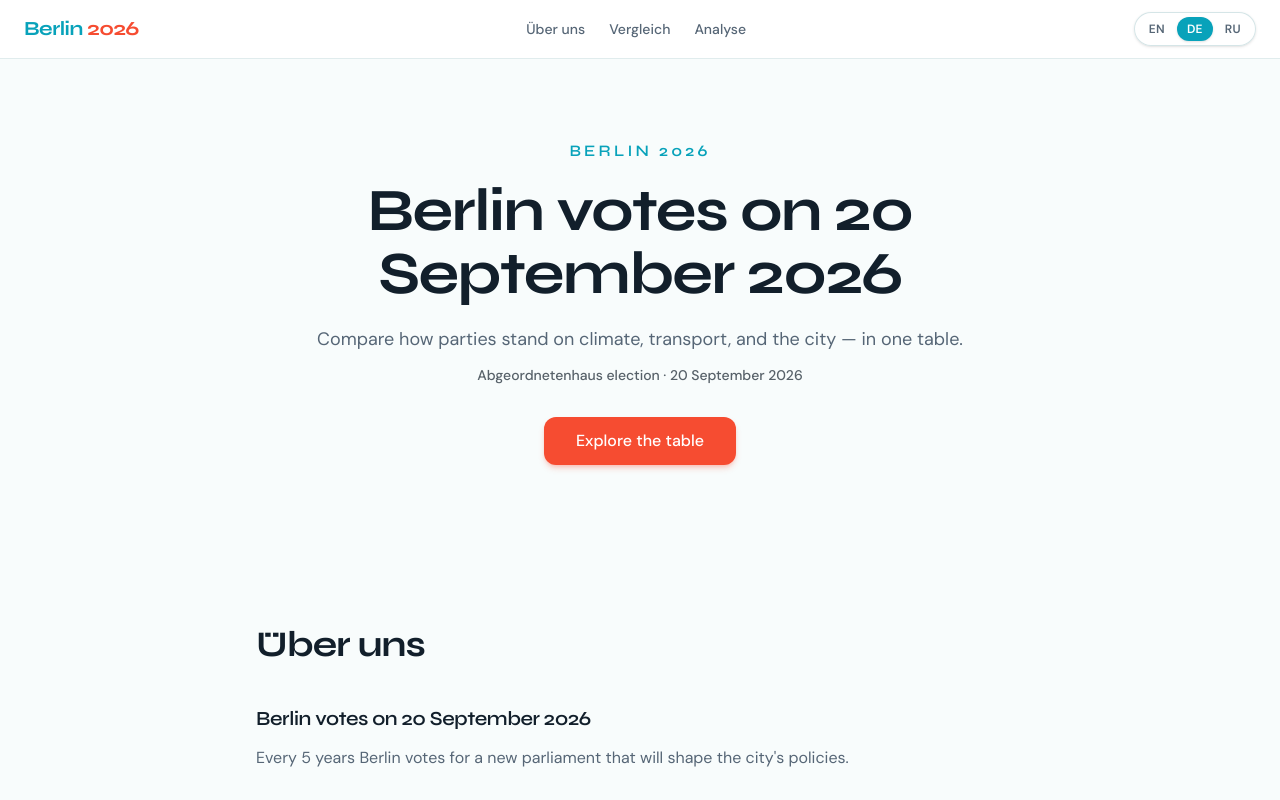
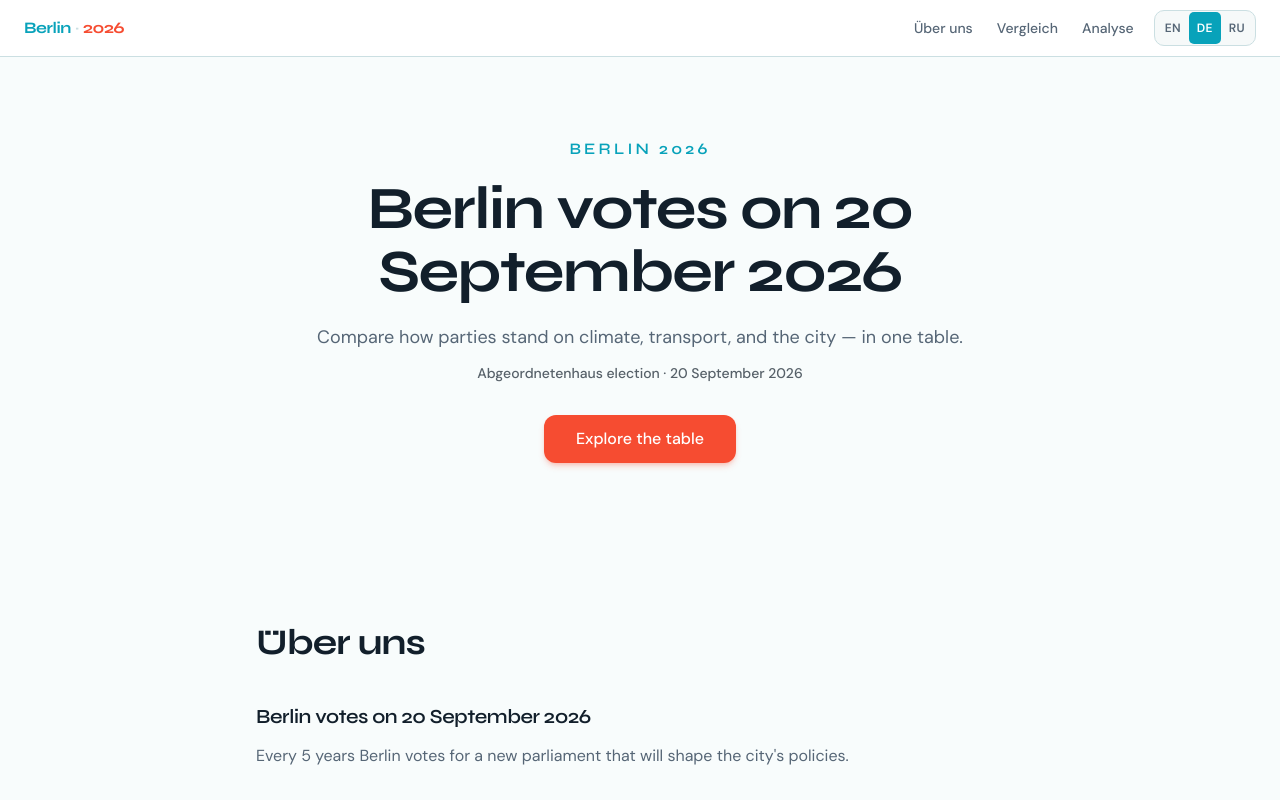
Before and after one commit to mashazyu/berlin-2026, a Next.js app: page /de in a window 1280 px wide. Shown: the top 800 px of the page. Built offline with nearby package versions, Linux system fonts and the light colour scheme.

Commit message:
fix: top menu styling

```diff
--- a/components/language-switcher.tsx
+++ b/components/language-switcher.tsx
@@ -32,7 +32,7 @@ export function LanguageSwitcher({ className }: { className?: string }) {
   return (
     <div
       className={cn(
-        "inline-flex items-center gap-0.5 rounded-full border border-border/80 bg-white/70 p-1 shadow-sm backdrop-blur-sm",
+        "inline-flex h-9 items-center rounded-md border border-border bg-muted/40 p-0.5",
         className
       )}
       role="group"
@@ -44,9 +44,9 @@ export function LanguageSwitcher({ className }: { className?: string }) {
           type="button"
           onClick={() => switchTo(lang)}
           className={cn(
-            "rounded-full px-2.5 py-1 text-xs font-semibold tracking-wide transition-all duration-200",
+            "inline-flex h-8 min-w-8 items-center justify-center rounded-[5px] px-2 text-xs font-semibold tracking-wide transition-colors",
             language === lang
-              ? "bg-primary text-primary-foreground shadow-sm"
+              ? "bg-primary text-primary-foreground"
               : "text-muted-foreground hover:text-foreground"
           )}
           aria-pressed={language === lang}
@@ -54,7 +54,6 @@ export function LanguageSwitcher({ className }: { className?: string }) {
           {LABELS[lang]}
         </button>
       ))}
-      {/* Keep crawlable alternates */}
       <span className="sr-only">
         {SUPPORTED_LANGUAGES.map((lang) => (
           <Link key={lang} href={`/${lang}`}>
--- a/components/site-header.tsx
+++ b/components/site-header.tsx
@@ -22,34 +22,36 @@ export function SiteHeader() {
   }
 
   return (
-    <header className="sticky top-0 z-40 border-b border-border/60 bg-white/90 backdrop-blur-md">
-      <div className="mx-auto flex max-w-7xl items-center justify-between gap-3 px-4 py-3 sm:px-6">
+    <header className="sticky top-0 z-40 border-b border-border bg-white">
+      <div className="mx-auto flex h-14 max-w-7xl items-center justify-between gap-4 px-4 sm:px-6">
         <Link
           href={`/${language}`}
-          className="font-display text-lg font-bold tracking-tight text-foreground sm:text-xl"
+          className="flex h-9 shrink-0 items-center font-display text-base font-bold tracking-tight text-foreground"
           onClick={closeMenu}
         >
-          <span className="text-primary">Berlin</span>{" "}
+          <span className="text-primary">Berlin</span>
+          <span className="mx-1 text-border">·</span>
           <span className="text-accent">2026</span>
         </Link>
 
-        <nav className="hidden items-center gap-6 md:flex" aria-label="Primary">
+        <div className="flex h-9 items-center gap-1 sm:gap-2">
+          <nav className="hidden h-9 items-center md:flex" aria-label="Primary">
             {links.map((link) => (
               <a
                 key={link.href}
                 href={link.href}
-              className="text-sm font-medium text-muted-foreground transition-colors hover:text-foreground"
+                className="inline-flex h-9 items-center px-3 text-sm font-medium text-muted-foreground transition-colors hover:text-foreground"
               >
                 {link.label}
               </a>
             ))}
           </nav>
 
-        <div className="flex items-center gap-2">
           <LanguageSwitcher />
+
           <button
             type="button"
-            className="inline-flex h-10 w-10 items-center justify-center rounded-lg border border-border bg-white text-foreground md:hidden"
+            className="inline-flex h-9 w-9 items-center justify-center rounded-md text-foreground transition-colors hover:bg-muted md:hidden"
             aria-expanded={open}
             aria-controls="mobile-nav"
             aria-label={open ? "Close menu" : "Open menu"}
@@ -63,18 +65,18 @@ export function SiteHeader() {
       <nav
         id="mobile-nav"
         className={cn(
-          "border-t border-border/60 bg-white md:hidden",
+          "border-t border-border bg-white md:hidden",
           open ? "block" : "hidden"
         )}
         aria-label="Mobile"
       >
-        <div className="mx-auto flex max-w-7xl flex-col gap-1 px-4 py-3 sm:px-6">
+        <div className="mx-auto flex max-w-7xl flex-col px-2 py-2 sm:px-4">
           {links.map((link) => (
             <a
               key={link.href}
               href={link.href}
               onClick={closeMenu}
-              className="rounded-lg px-3 py-2.5 text-sm font-medium text-foreground transition-colors hover:bg-muted"
+              className="flex h-11 items-center rounded-md px-3 text-sm font-medium text-foreground transition-colors hover:bg-muted"
             >
               {link.label}
             </a>
```
Lines whose indentation alone changed are shown as unchanged.
